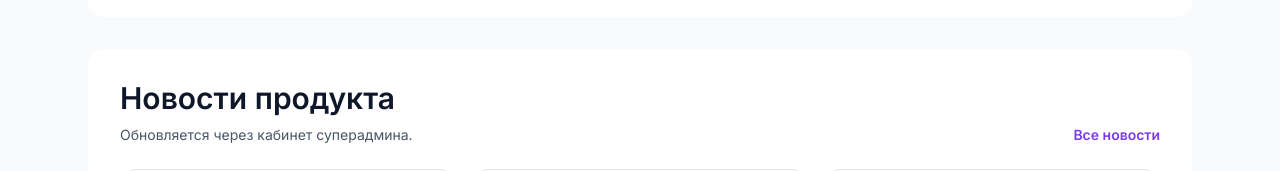
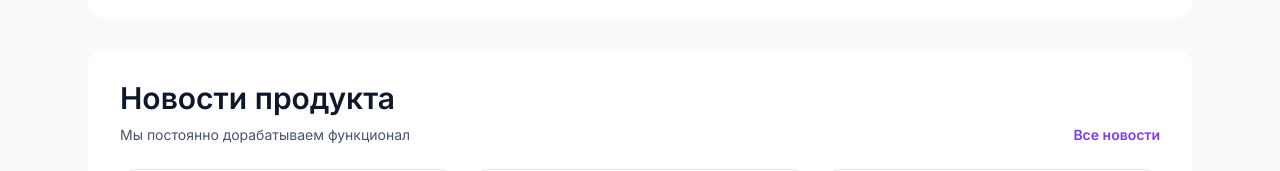
Before and after one commit to makegoralex/yago, a React (Vite) app in the folder frontend/: page / in a window 1280 px wide. Shown: the part 1540-1711 px from the top of the page. Built offline with nearby package versions, Linux system fonts and the light colour scheme; no server answers.

Commit message:
Update Landing.tsx

```diff
--- a/frontend/src/pages/Landing.tsx
+++ b/frontend/src/pages/Landing.tsx
@@ -258,7 +258,7 @@ const LandingPage: React.FC = () => {
           <div className="flex flex-wrap items-end justify-between gap-3">
             <div>
               <h2 className="heading-font text-3xl font-semibold text-slate-900">Новости продукта</h2>
-              <p className="mt-2 text-sm text-slate-500">Обновляется через кабинет суперадмина.</p>
+              <p className="mt-2 text-sm text-slate-500">Мы постоянно дорабатываем функционал</p>
             </div>
             <Link to="/news" className="text-sm font-semibold text-primary">
               Все новости
```
